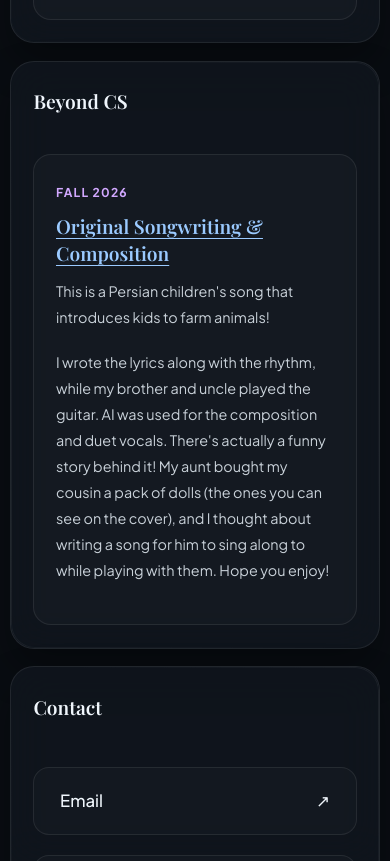
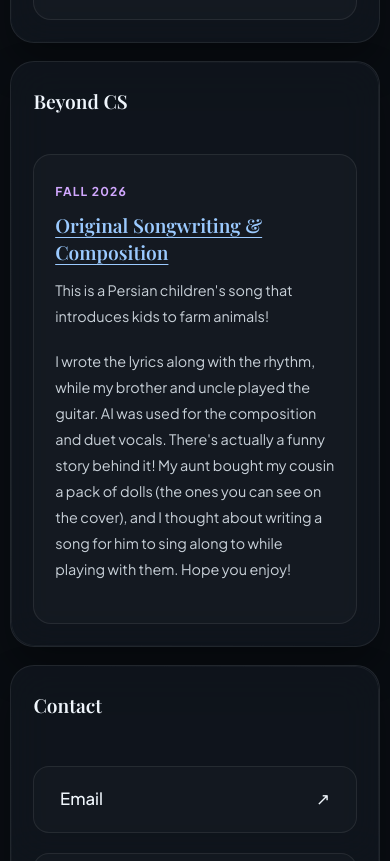
Before and after one commit to GolsaCodes/GolsaCodes.github.io, a plain HTML site: page index.html in a window 390 px wide. Shown: the part 9804-10665 px from the top of the page. Drawn offline with nearby package versions, Linux system fonts and the light colour scheme; a web font is replaced by a local one.

Commit message:
Update style.css

```diff
--- a/style.css
+++ b/style.css
@@ -1402,19 +1402,43 @@ main.container > section {
     gap: 0.55rem 1rem;
   }
 }
-/* Beyond CS directly below News */
+/* =========================================
+   BEYOND CS - POSITION AND WIDTH
+========================================= */
+
+/* Desktop: directly below News, same right column */
 #beyond-cs {
-  grid-column: 8 / -1;
-  grid-row: auto;
+  grid-column: 8 / -1 !important;
   width: 100%;
+  min-width: 0;
+  justify-self: stretch;
 }
 
+/* Make the card fill the entire section width */
 #beyond-cs .presentation-grid {
+  display: grid;
   grid-template-columns: minmax(0, 1fr);
+  width: 100%;
 }
 
 #beyond-cs .presentation-card {
   width: 100%;
-  padding: 1.35rem;
+  max-width: none;
   min-width: 0;
+  box-sizing: border-box;
 }
+
+/* Tablet: News occupies columns 7–12 */
+@media (min-width: 721px) and (max-width: 1000px) {
+  #beyond-cs {
+    grid-column: 7 / -1 !important;
+  }
+}
+
+/* Mobile: sections stack vertically */
+@media (max-width: 720px) {
+  #beyond-cs {
+    grid-column: 1 / -1 !important;
+    width: 100%;
+  }
+}
```
